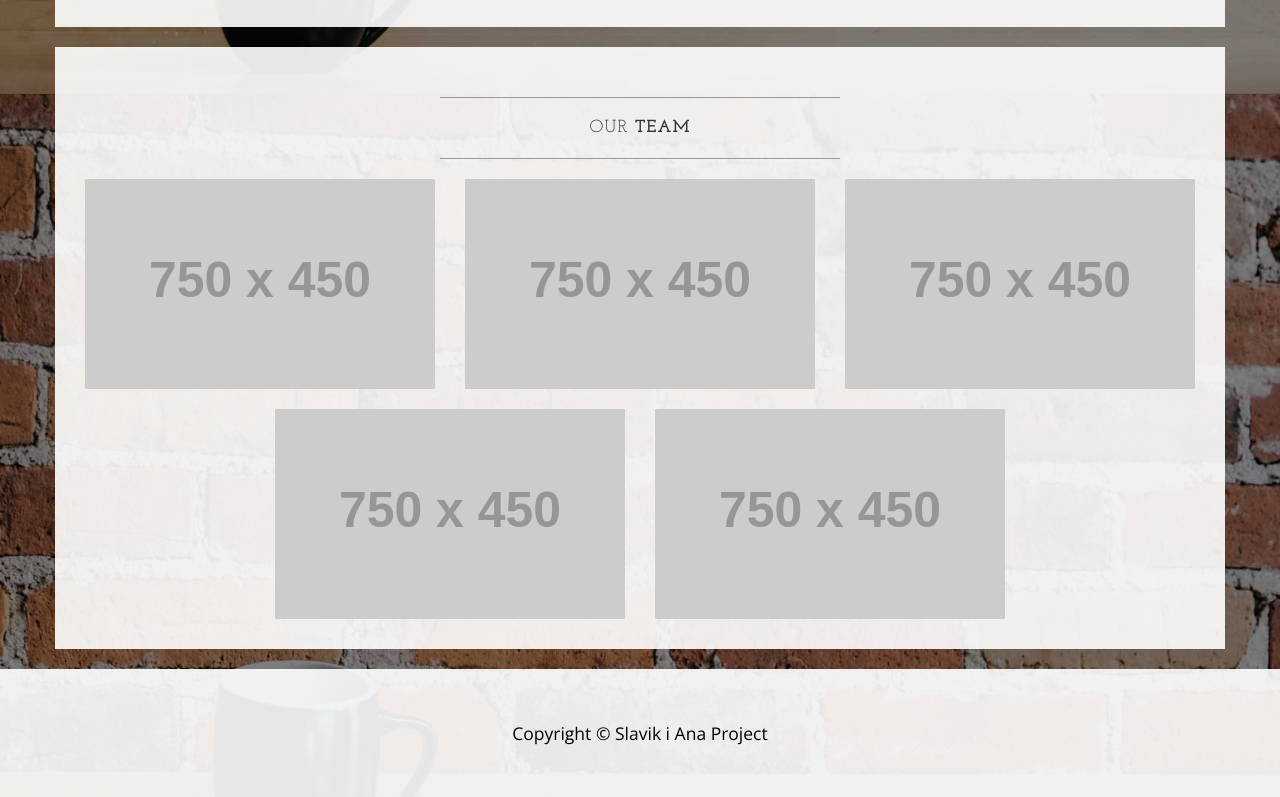
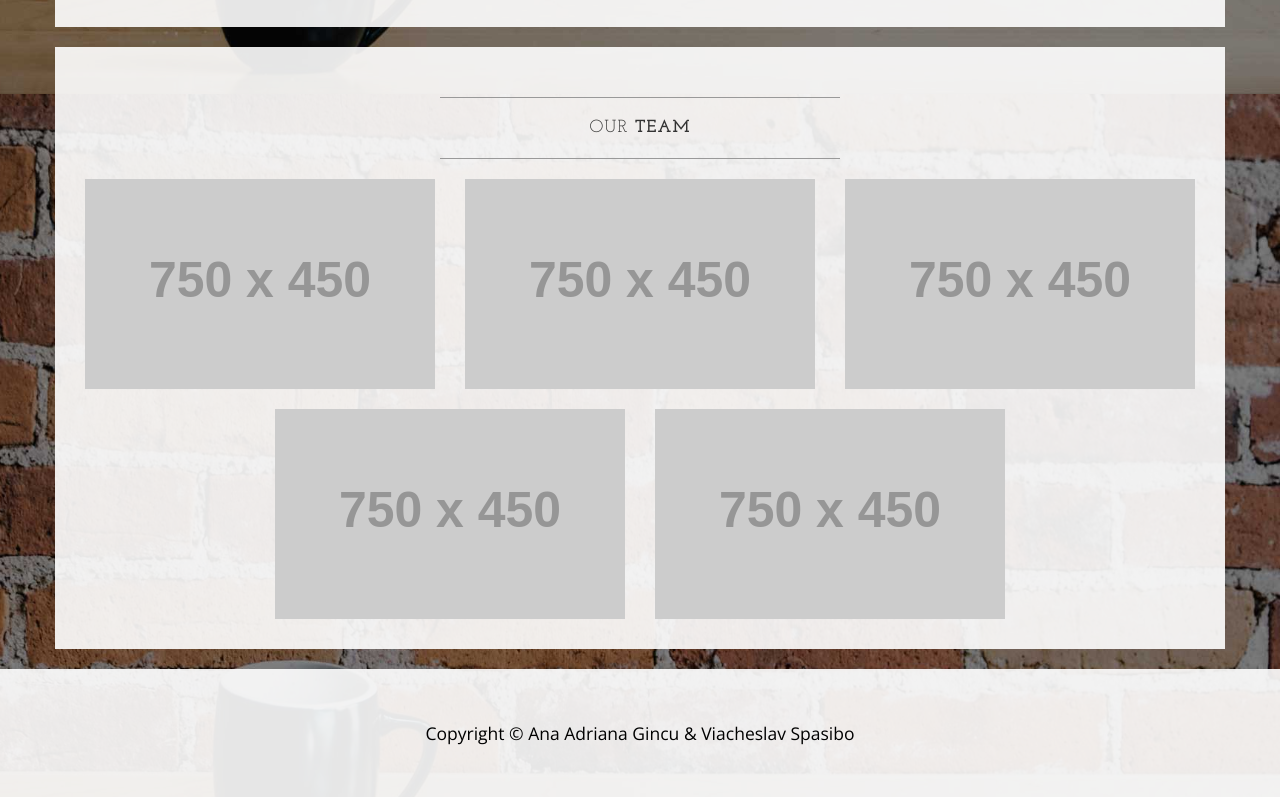
Before and after one commit to slavikzdes/BootstrapProject, a plain HTML site: page about.html in a window 1280 px wide. Shown: the part 706-1503 px from the top of the page. Drawn offline with nearby package versions, Linux system fonts and the light colour scheme; placeholder pictures from the web are drawn by us.

Commit message:
Copyright

```diff
--- a/about.html
+++ b/about.html
@@ -171,7 +171,7 @@
         <div class="container">
             <div class="row">
                 <div class="col-lg-12 text-center">
-                    <p>Copyright &copy; Slavik i Ana Project </p>
+                    <p>Copyright &copy; Ana Adriana Gincu & Viacheslav Spasibo </p>
                 </div>
             </div>
         </div>
```
